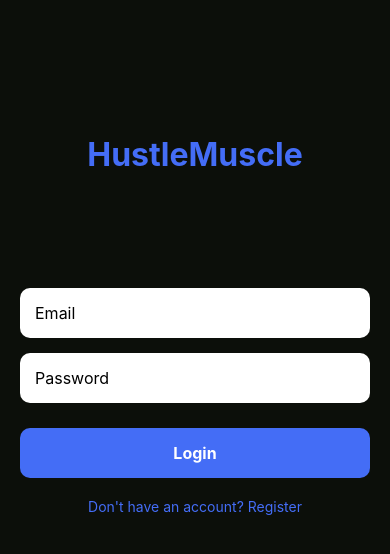
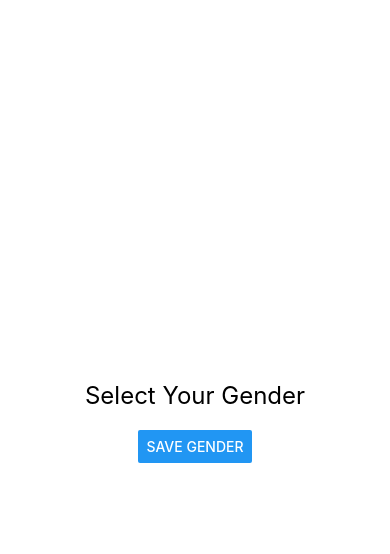
Before and after one commit to finleyparker/hustlemuscle, a React Native app: screen /Gender in a window 390 px wide. Shown: the top 554 px of the page. Built offline with nearby package versions, Linux system fonts and the light colour scheme.

Commit message:
update 2pm

```diff
--- a/App.js
+++ b/App.js
@@ -6,6 +6,7 @@ import SessionListScreen from './screens/SessionListScreen';
 import WorkoutLogScreen from './screens/WorkoutLogScreen';
 import AuthScreen from './screens/AuthScreen';
 import HomeScreen from './screens/HomeScreen';
+import Gender from './screens/Gender';
 
 
 const Stack = createNativeStackNavigator();
@@ -13,8 +14,9 @@ const Stack = createNativeStackNavigator();
 export default function App() {
   return (
     <NavigationContainer>
-      <Stack.Navigator initialRouteName="Login">
+      <Stack.Navigator initialRouteName="Gender">
         <Stack.Screen name="Login" component={AuthScreen} options={{ headerShown: false }} />
+        <Stack.Screen name="Gender" component={Gender} options={{ headerShown: false }} />
         <Stack.Screen name="Home" component={HomeScreen} options={{ headerShown: false }} />
         <Stack.Screen name="Sessions" component={SessionListScreen} />
         <Stack.Screen name="WorkoutLog" component={WorkoutLogScreen} />
--- a/database/UserDB.js
+++ b/database/UserDB.js
@@ -1,4 +1,4 @@
-import { collection, getDocs, doc, getDoc, addDoc, updateDoc, query, where } from 'firebase/firestore';
+import { collection, setDoc, getDocs, doc, getDoc, addDoc, updateDoc, query, where } from 'firebase/firestore';
 import { db, auth } from './firebase';
 
 //get the details of currently logged in user
@@ -47,3 +47,16 @@ export const getUserName = async (sessionId) => {
         return [];
     }
 };
+
+// Update gender field in the specific document
+export const updateGender = async (gender) => {
+    const genderDocRef = doc(db, 'UserDetails', '07QDnA7D3QOrcZNS3Dfe');
+
+    try {
+        await setDoc(genderDocRef, { Gender: gender }, { merge: true });
+        console.log('Gender updated successfully!');
+    } catch (error) {
+        console.error('Firestore error:', error);
+        return [];
+    }
+};
--- a/database/firebase.js
+++ b/database/firebase.js
@@ -1,6 +1,9 @@
-import { initializeApp } from 'firebase/app';
-import { getAuth } from 'firebase/auth';
-import { getFirestore } from 'firebase/firestore';
+import { initializeApp } from "firebase/app";
+import { getFirestore, initializeFirestore } from "firebase/firestore";
+import { getAuth } from "firebase/auth";
+
+
+
 
 // Your web app's Firebase configuration
 const firebaseConfig = {
@@ -12,9 +15,13 @@ const firebaseConfig = {
   appId: "1:36393126022:web:8489f6aa6aa746b2bca907"
 };
 
-// Initialize Firebase
+
 const app = initializeApp(firebaseConfig);
 
-export const db = getFirestore(app);
-export const auth = getAuth(app);
-export default app;
+const auth = getAuth(app)
+
+const db = initializeFirestore(app, {
+experimentalForceLongPolling: true
+})
+
+export { db, auth };
--- /dev/null
+++ b/screens/Gender.js
@@ -0,0 +1,38 @@
+import React from 'react';
+import { View, Text, Button, Alert, StyleSheet } from 'react-native';
+import { doc, setDoc } from 'firebase/firestore';
+import { db } from '../database/firebase';  // adjust if needed
+import { updateGender } from '../database/UserDB';
+
+const Gender = () => {
+  const handleSaveGender = async () => {
+    try {
+      await updateGender('transfemale');  // pass whatever gender you want to save
+      Alert.alert('Success', 'Gender updated successfully!');
+    } catch (error) {
+      Alert.alert('Error', 'There was a problem updating gender.');
+    }
+  };
+
+  return (
+    <View style={styles.container}>
+      <Text style={styles.title}>Select Your Gender</Text>
+      <Button title="Save Gender" onPress={handleSaveGender} />
+    </View>
+  );
+};
+
+const styles = StyleSheet.create({
+  container: {
+    flex: 1,
+    justifyContent: 'center',
+    alignItems: 'center',
+    backgroundColor: '#fff',  // or your preferred background
+  },
+  title: {
+    fontSize: 24,
+    marginBottom: 20,
+  },
+});
+
+export default Gender;
```
Also changed, not shown: package.json (+5 -5 lines), 1 other file (tests, documents, lock files or other folders).
